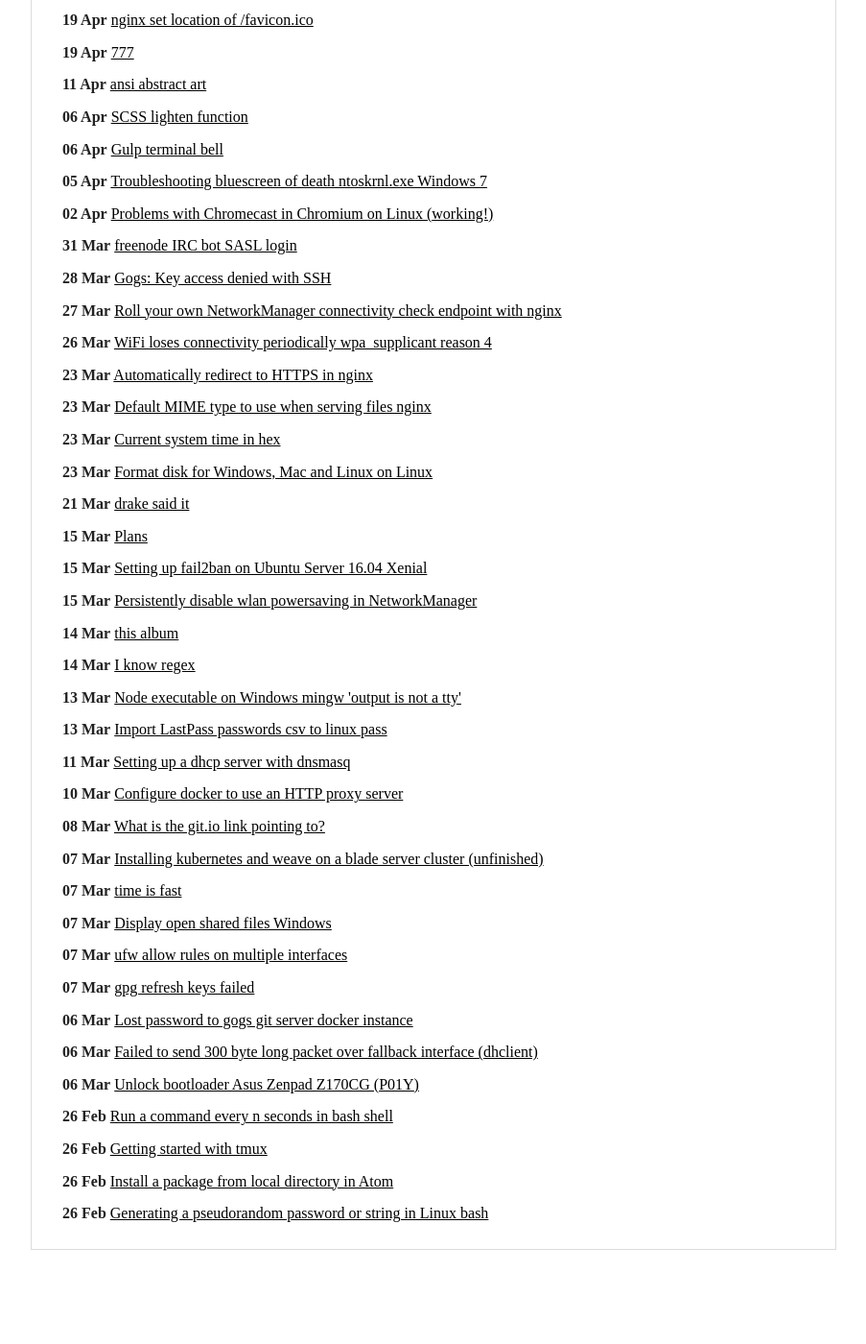
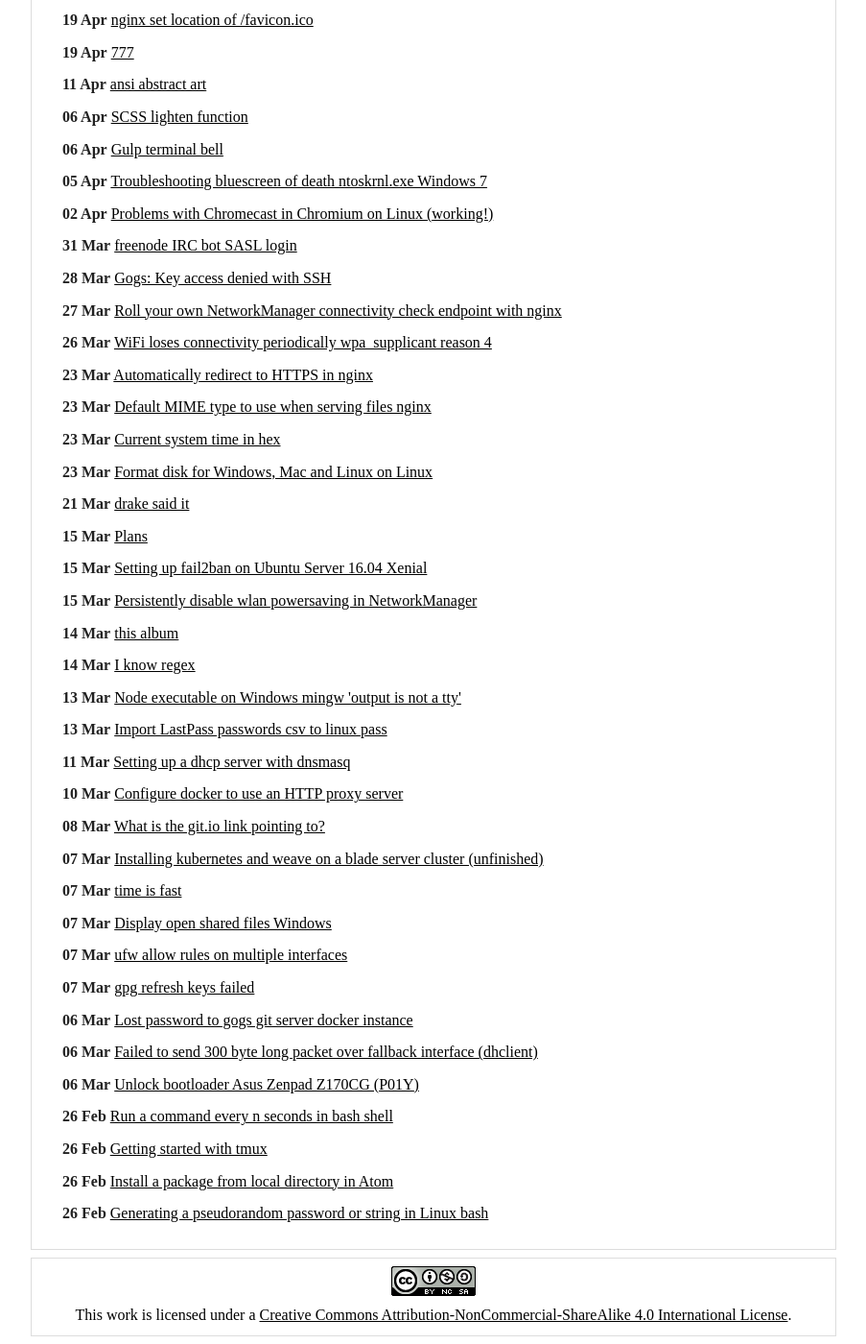
Before and after one commit to stigok/blog.stigok.com, a Jekyll site: the page built from index.md, in a window 1280 px wide and 1400 px high, scrolled down 5896 px. Shown: the whole window at 96% size, without its empty margins (188-1091 px from the left). Built offline with Jekyll 4.4.1, drawn with Linux system fonts in a browser that asks for light colours; before the commit the page ends 7206 px from its top, so only the background shows below that.

Commit message:
chore: add license for all work

```diff
--- /dev/null
+++ b/_includes/license.html
@@ -0,0 +1,7 @@
+<div class="container-fluid text-center">
+  <a rel="license" href="http://creativecommons.org/licenses/by-nc-sa/4.0/" class="d-block">
+    <img alt="Creative Commons License" style="border-width:0" src="/assets/img/cc-by-nc-sa-4.0.png">
+  </a>
+  This work is licensed under a
+  <a rel="license" href="http://creativecommons.org/licenses/by-nc-sa/4.0/">Creative Commons Attribution-NonCommercial-ShareAlike 4.0 International License</a>.
+</div>
--- a/_layouts/default.html
+++ b/_layouts/default.html
@@ -15,5 +15,6 @@
 <body>
 {% include header.html %}
 {{ content }}
+{% include license.html %}
 </body>
 </html>
--- a/assets/css/main.scss
+++ b/assets/css/main.scss
@@ -39,6 +39,14 @@
   margin: .5rem auto;
   padding: .5rem 1rem;
   max-width: 840px;
+}
+
+.text-center {
+  text-align: center;
+}
+
+.d-block {
+  display: block;
 }
 
 #posts {
```
Also changed, not shown: README.md, assets/img/cc-by-nc-sa-4.0.png (added), 2 other files.
